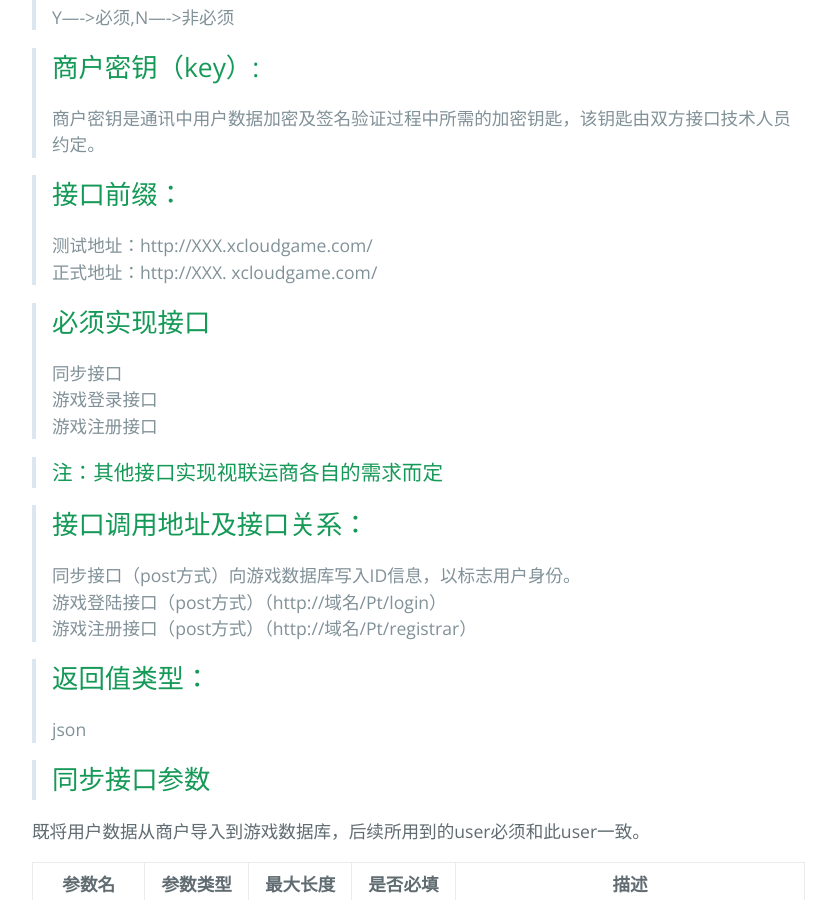
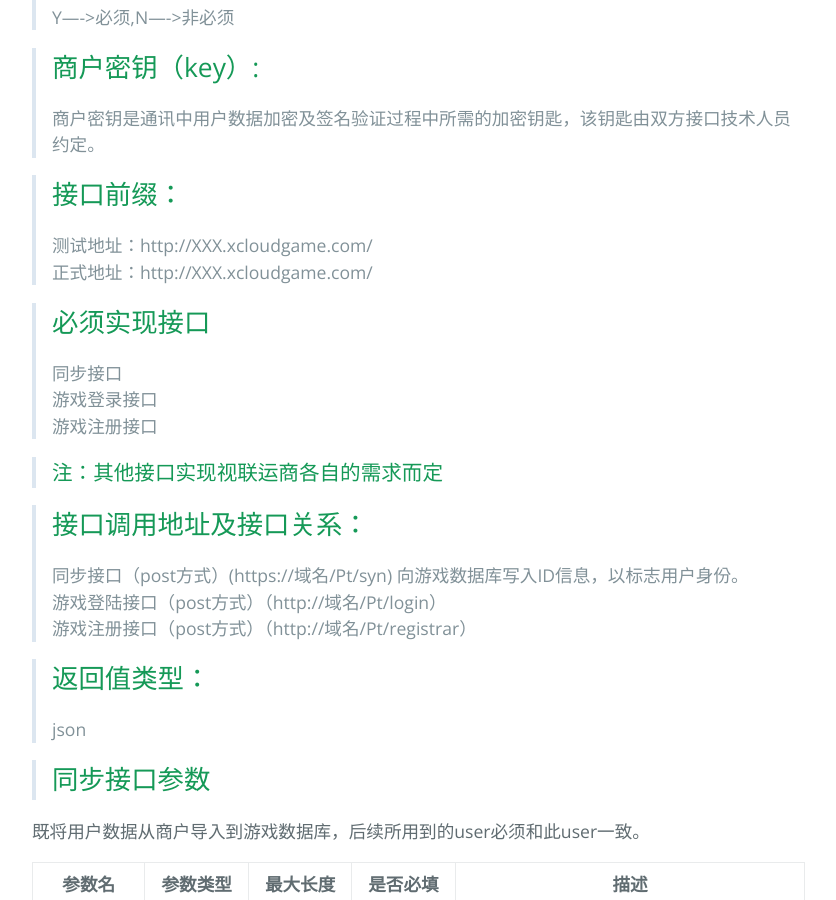
Before and after one commit to xcloudgame-developers/xcloudgame-developers.github.io, a Jekyll site: the page built from api/MicroEnd.md, in a window 1280 px wide and 900 px high, scrolled down 426 px. Shown: the whole window, without its empty margins (192-1028 px from the left). Built offline with Jekyll 4.4.1, drawn with Linux system fonts in a browser that asks for light colours; our own code applies the rules of GitHub Pages for plain Markdown files; part of the change alters nothing that is shown.

Commit message:
Update MicroEnd.md

```diff
--- a/api/MicroEnd.md
+++ b/api/MicroEnd.md
@@ -8,7 +8,7 @@ Y---->必须,N---->非必须
 
 >## 接口前缀：
  测试地址：http://XXX.xcloudgame.com/<br/>
- 正式地址：http://XXX. xcloudgame.com/
+ 正式地址：http://XXX.xcloudgame.com/
 
 >## 必须实现接口
  同步接口 <br/>
@@ -18,7 +18,7 @@ Y---->必须,N---->非必须
 >### 注：其他接口实现视联运商各自的需求而定
 
 >## 接口调用地址及接口关系：
- 同步接口（post方式）向游戏数据库写入ID信息，以标志用户身份。<br/>
+ 同步接口（post方式）(https://域名/Pt/syn) 向游戏数据库写入ID信息，以标志用户身份。<br/>
  游戏登陆接口（post方式）（http://域名/Pt/login） <br/>
  游戏注册接口（post方式）（http://域名/Pt/registrar） <br/>
 
```
